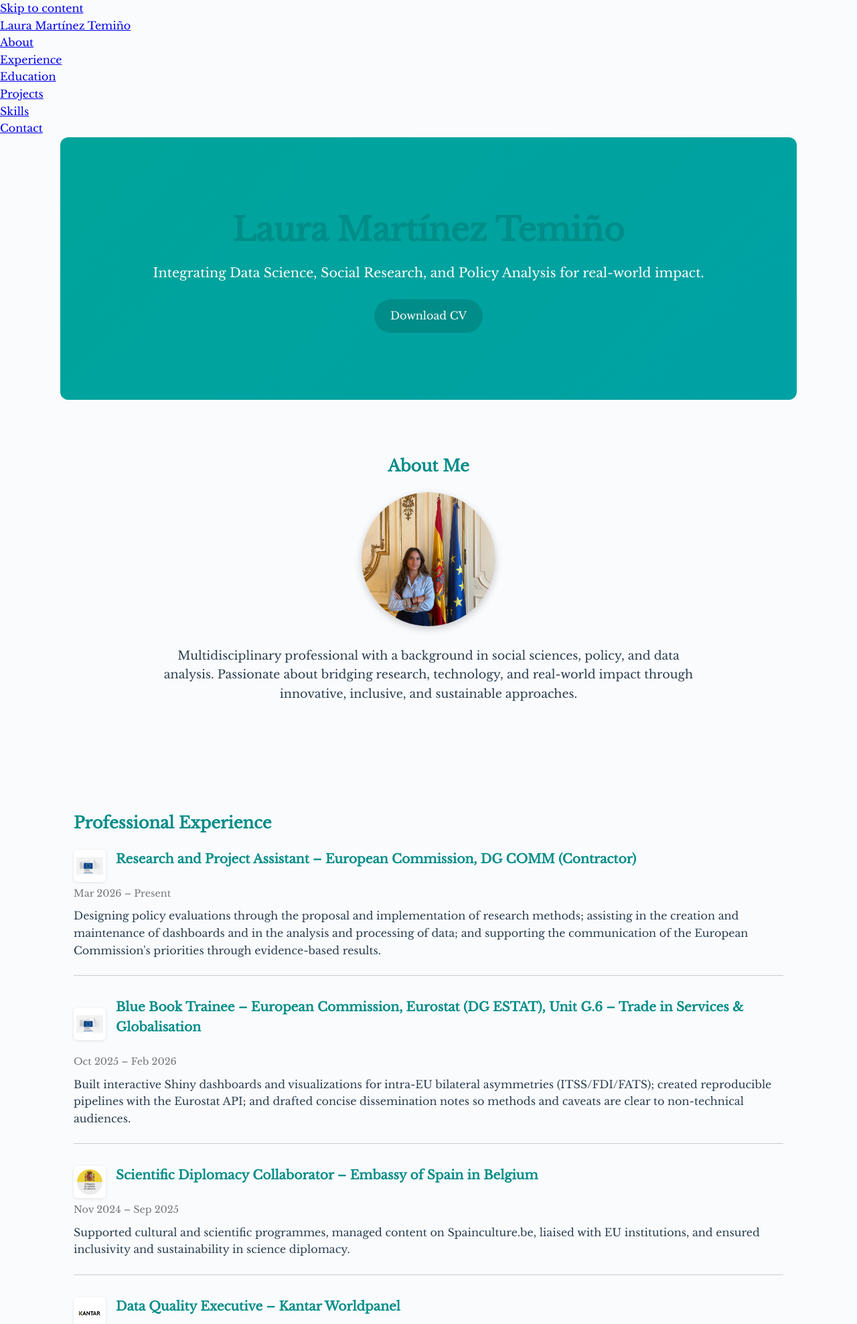
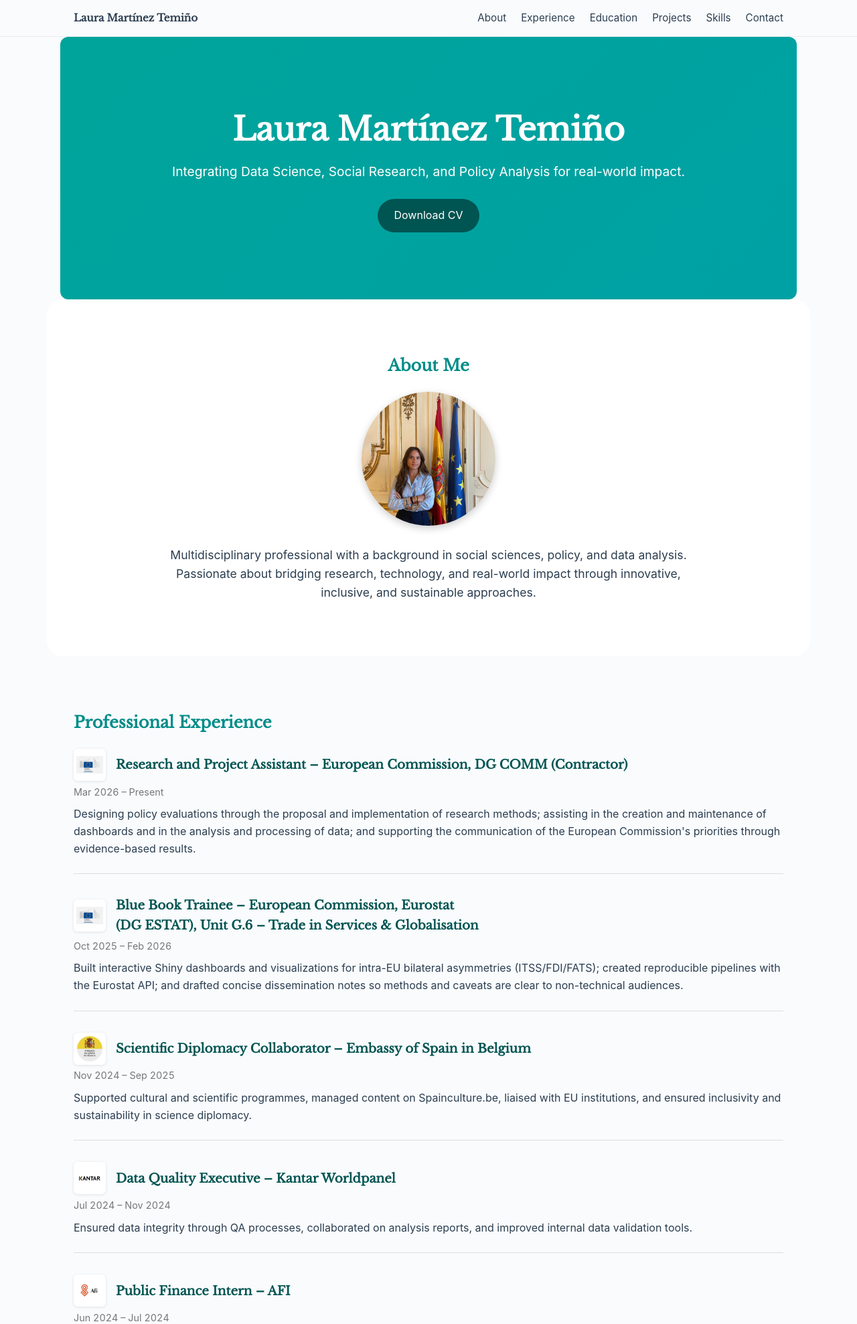
Before and after one commit to laura-martinez00/laura-website, a Flask app: page / in a window 1280 px wide. Shown: the top 1977 px of the page at 67% size. Run offline with Flask 3, Linux system fonts and the light colour scheme; some libraries are stand-ins or nearby versions.

Commit message:
Functional contact form, sticky nav, a11y and perf improvements

```diff
--- a/static/css/styles.css
+++ b/static/css/styles.css
@@ -1,6 +1,4 @@
 /* Reset */
-@import url('https://fonts.googleapis.com/css2?family=Libre+Baskerville&display=swap');
-
 * {
   margin: 0;
   padding: 0;
@@ -8,21 +6,114 @@
 }
 
 body {
-  font-family: 'Libre Baskerville', serif;
+  font-family: -apple-system, BlinkMacSystemFont, "Segoe UI", Roboto, Helvetica, Arial, sans-serif;
   background: #f9fbfd;
   color: #2c3e50;
   line-height: 1.6;
   scroll-behavior: smooth;
 }
 
+.skip-link {
+  position: absolute;
+  left: -9999px;
+  top: 0;
+  background: #005451;
+  color: white;
+  padding: 12px 20px;
+  z-index: 1000;
+  border-radius: 0 0 6px 0;
+}
+
+.skip-link:focus {
+  left: 0;
+}
+
+.sr-only {
+  position: absolute;
+  width: 1px;
+  height: 1px;
+  padding: 0;
+  margin: -1px;
+  overflow: hidden;
+  clip: rect(0, 0, 0, 0);
+  white-space: nowrap;
+  border: 0;
+}
+
 .section {
   padding: 80px 20px;
   max-width: 1100px;
   margin: auto;
+  scroll-margin-top: 88px;
+}
+
+.section.alt-bg {
+  background: #ffffff;
+  border-radius: 24px;
+  max-width: 1140px;
 }
 
 h1, h2, h3, h4 {
+  font-family: 'Libre Baskerville', Georgia, serif;
   margin-bottom: 20px;
+  color: #008c88;
+  text-wrap: balance;
+}
+
+/* Focus states */
+a:focus-visible,
+button:focus-visible,
+input:focus-visible,
+textarea:focus-visible {
+  outline: 3px solid #00a49a;
+  outline-offset: 2px;
+}
+
+/* Sticky nav */
+.site-nav {
+  position: sticky;
+  top: 0;
+  z-index: 100;
+  background: rgba(249, 251, 253, 0.92);
+  backdrop-filter: blur(6px);
+  border-bottom: 1px solid rgba(0, 0, 0, 0.06);
+}
+
+.site-nav nav {
+  max-width: 1100px;
+  margin: auto;
+  padding: 14px 20px;
+  display: flex;
+  align-items: center;
+  justify-content: space-between;
+  flex-wrap: wrap;
+  gap: 10px;
+}
+
+.nav-logo {
+  font-family: 'Libre Baskerville', Georgia, serif;
+  color: #005451;
+  text-decoration: none;
+  font-weight: bold;
+  font-size: 1.05em;
+}
+
+.site-nav ul {
+  list-style: none;
+  display: flex;
+  gap: 22px;
+  flex-wrap: wrap;
+}
+
+.site-nav a {
+  color: #2c3e50;
+  text-decoration: none;
+  font-size: 0.95em;
+  transition: color 0.2s ease;
+}
+
+.site-nav ul a:hover,
+.site-nav ul a:focus-visible {
   color: #008c88;
 }
 
@@ -36,6 +127,7 @@ h1, h2, h3, h4 {
 }
 
 #hero h1 {
+  color: white;
   font-size: 3em;
   margin-bottom: 10px;
 }
@@ -48,15 +140,16 @@ h1, h2, h3, h4 {
 .btn {
   display: inline-block;
   padding: 12px 24px;
-  background: #008c88;
+  background: #005451;
   color: white;
   text-decoration: none;
   border-radius: 30px;
-  transition: background 0.3s ease;
+  transition: background 0.3s ease, transform 0.2s ease;
 }
 
 .btn:hover {
-  background: #006f6c;
+  background: #003f3d;
+  transform: translateY(-2px);
 }
 
 /* About */
@@ -149,7 +248,7 @@ h1, h2, h3, h4 {
 }
 
 .entry {
-  border-bottom: 1px solid #ccc;
+  border-bottom: 1px solid #ddd;
   padding-bottom: 1.5rem;
 }
 
@@ -170,8 +269,8 @@ h1, h2, h3, h4 {
   box-shadow: 0 1px 4px rgba(0, 0, 0, 0.1);
 }
 
-.entry-header h4 {
-  font-size: 1.2em;
+.entry-header h3 {
+  font-size: 1.15em;
   margin: 0;
   color: #005451;
 }
@@ -181,6 +280,7 @@ h1, h2, h3, h4 {
   font-size: 0.9em;
   color: #777;
   margin: 0.3rem 0 0.6rem;
+  font-variant-numeric: tabular-nums;
 }
 
 .entry p {
```
Also changed, not shown: other parts of static/css/styles.css (+49 -3 lines).
